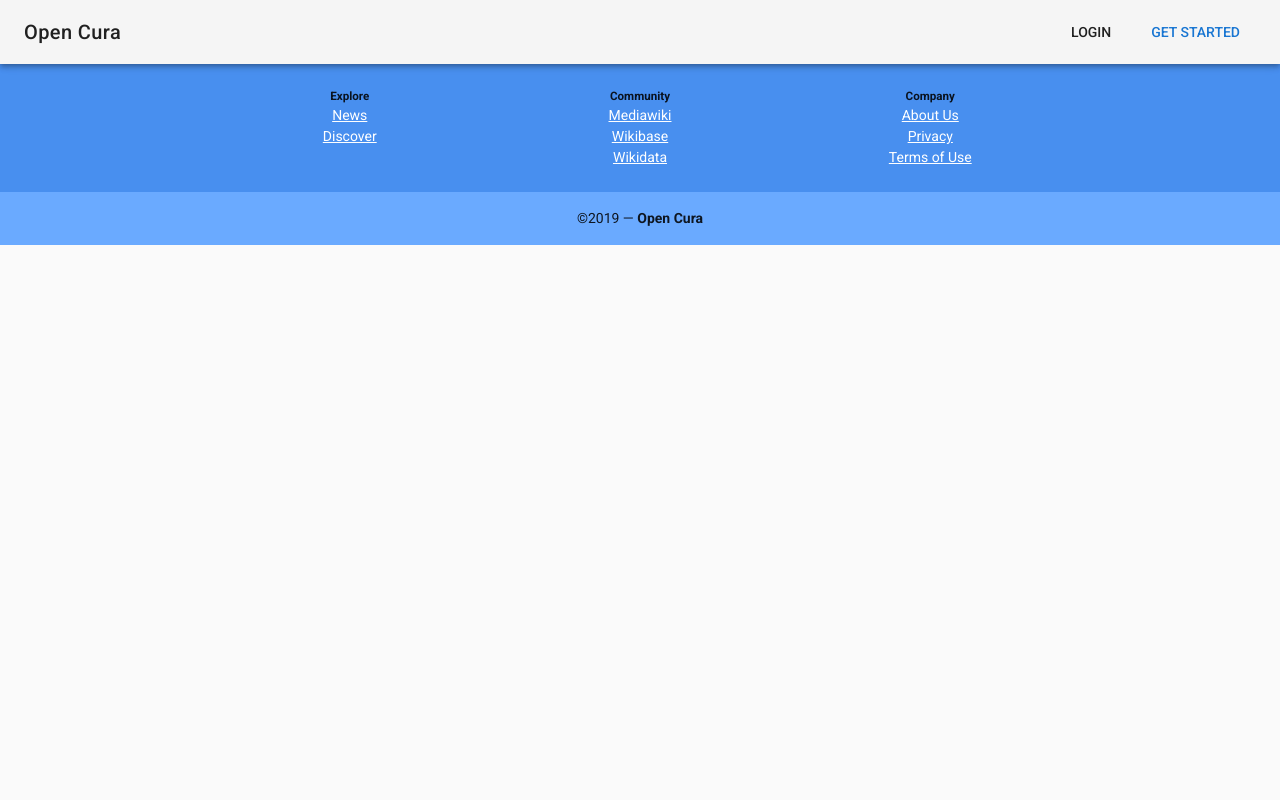
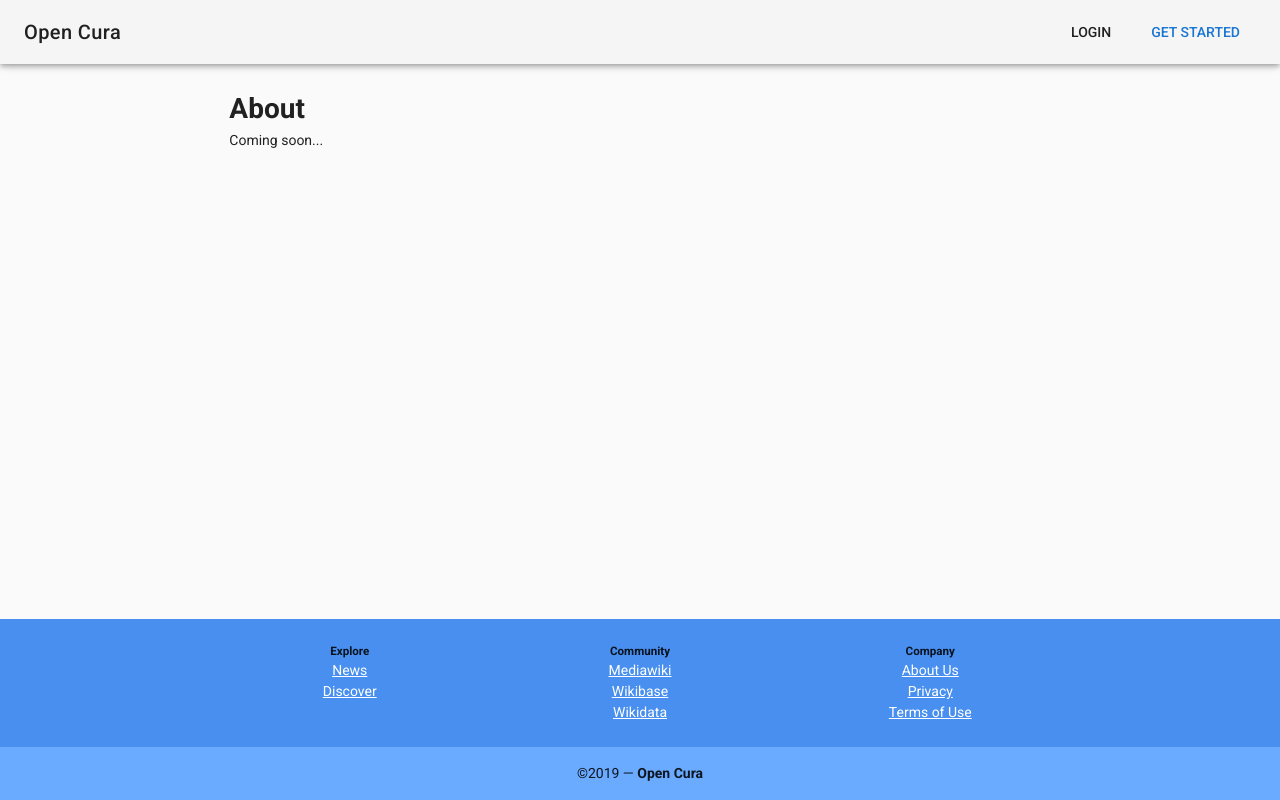
Before and after one commit to wbstack/ui, a Vue app in the folder src/: page /about in a window 1280 px wide. Built offline with nearby package versions, Linux system fonts and the light colour scheme; no server answers.

Commit message:
ui, add about page

```diff
--- /dev/null
+++ b/src/src/components/Pages/About/About.vue
@@ -0,0 +1,22 @@
+<template>
+    <v-content>
+      <v-container fluid fill-height>
+        <v-layout justify-center>
+          <v-flex xs8>
+            <h1>About</h1>
+            <p>Coming soon...</p>
+          </v-flex>
+        </v-layout>
+      </v-container>
+    </v-content>
+</template>
+
+<script>
+export default {
+  name: 'About',
+  computed: {}
+}
+</script>
+
+<style>
+</style>
--- a/src/src/router/index.js
+++ b/src/src/router/index.js
@@ -1,6 +1,7 @@
 import Vue from 'vue'
 import Router from 'vue-router'
 import Home from '@/components/Pages/Home/Home'
+import About from '@/components/Pages/About/About'
 import CreateAccount from '@/components/Pages/CreateAccount/CreateAccount'
 import Login from '@/components/Pages/Login/Login'
 import Logout from '@/components/Pages/Logout/Logout'
@@ -21,6 +22,11 @@ export default new Router({
       path: '/',
       name: 'Home',
       component: Home
+    },
+    {
+      path: '/about',
+      name: 'About',
+      component: About
     },
     {
       path: '/create-account',
```
